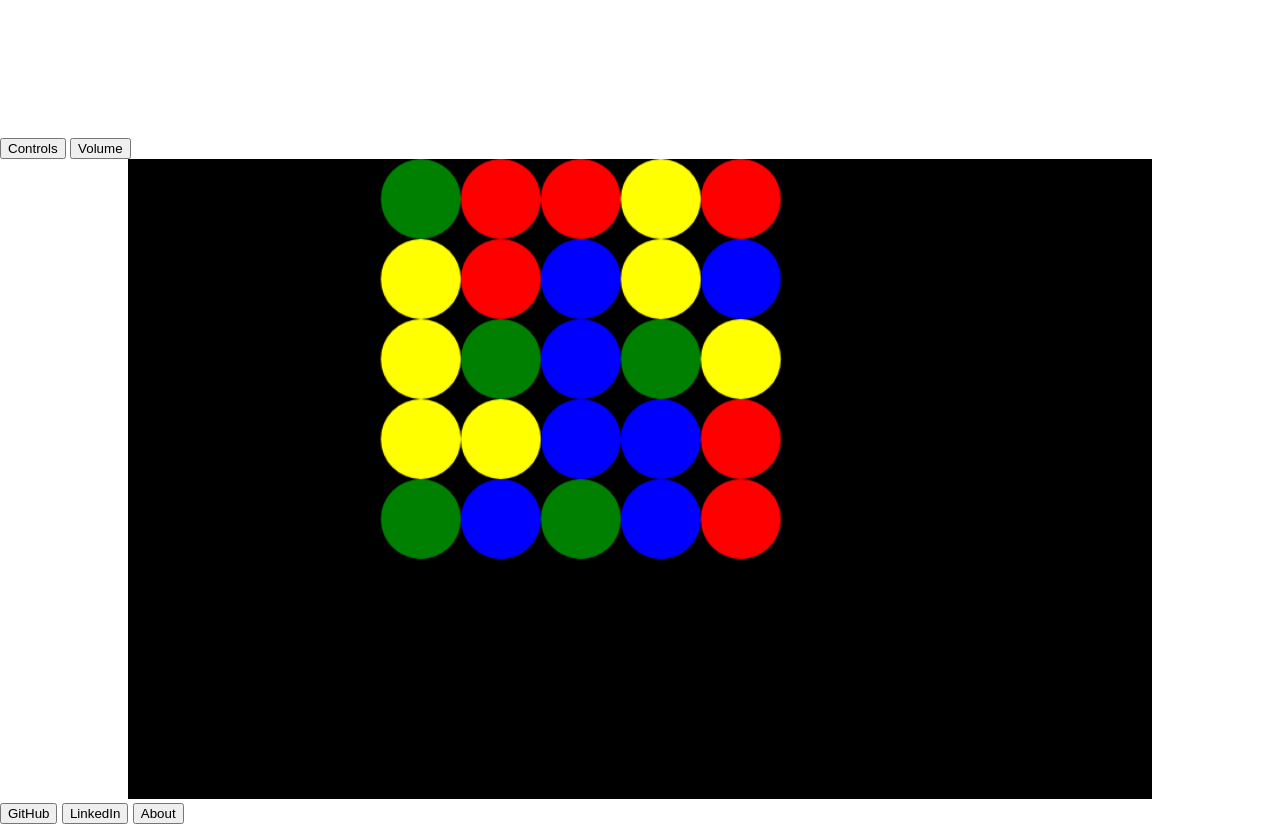
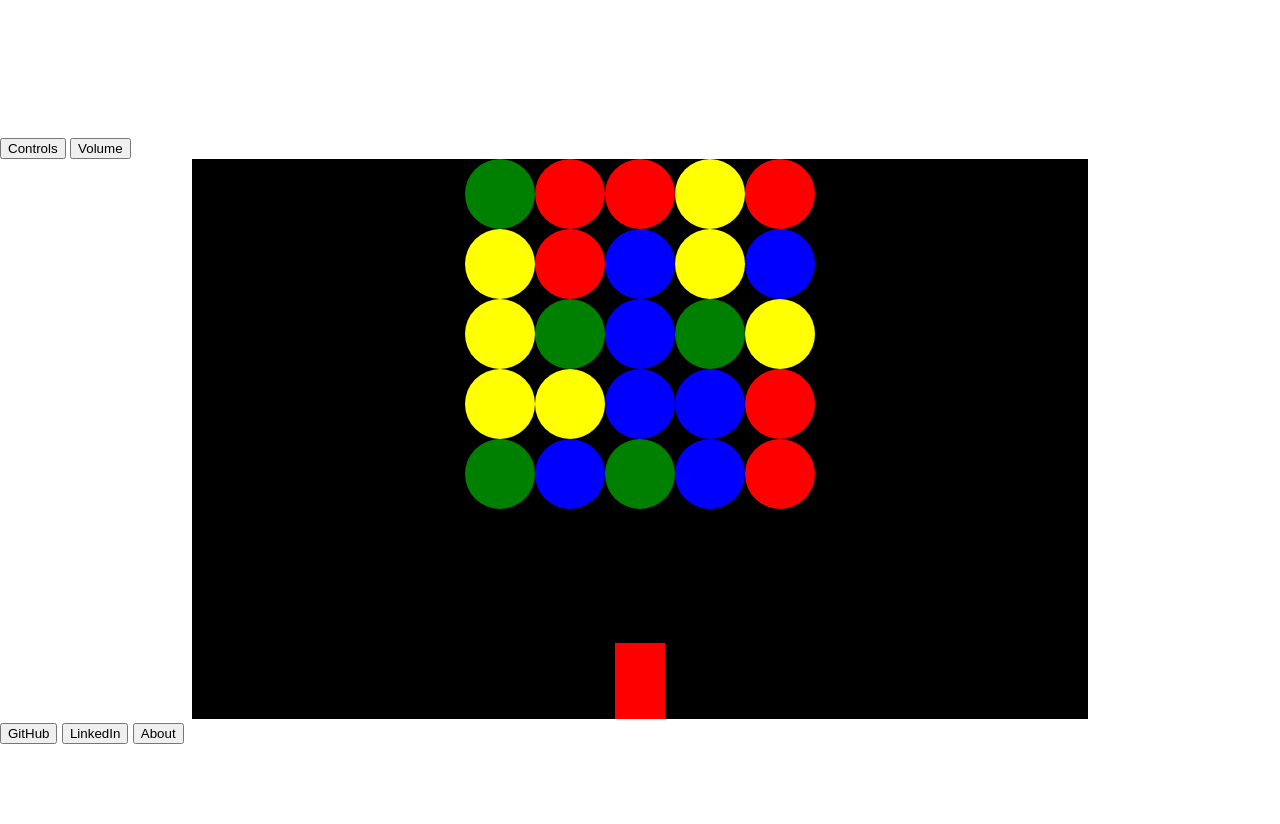
Before and after one commit to luqven/ThreeRunner, a website built with webpack: page index.html in a window 1280 px wide. After the commit the page ends 800 px from the top, so only its background shows below. Built offline with Linux system fonts and the light colour scheme.

Commit message:
add math util and fix rendering positions

```diff
--- a/src/cannon.js
+++ b/src/cannon.js
@@ -1,14 +1,52 @@
 // cannon.js
 // export Cannon class
+import { Util } from "./utils/globals";
 
 export class Cannon {
   constructor(props) {
     this.canvas = props.canvas;
     this.ctx = props.canvas.ctx;
-    this.x = 0;
-    this.y = 0;
-    this.width = 10;
-    this.height = 40;
+    this.width = 50;
+    this.height = 80;
+    this.x = props.canvas.width / 2 - this.width / 2;
+    this.y = props.canvas.height - this.height;
     this.color = "brown";
   }
+
+  init() {
+    this.render();
+  }
+
+  update(mouseX, mouseY) {
+    let angle = this.mousePosToDegrees(mouseX, mouseY);
+    this.ctx.save();
+    this.ctx.rotate(angle);
+    this.render();
+    this.ctx.restore();
+  }
+
+  mousePosToDegrees(mouseX, mouseY) {
+    let centerX = this.canvas.width / 2;
+    let centerY = this.canvas.height;
+    let centerPoint = [centerX, centerY];
+    let currentPoint = [mouseX, mouseY];
+    let midpoint;
+    // determine which side of the board mouse is on
+    if (mouseX < centerX) {
+      midpoint = [centerX - centerX / 2, centerY];
+    } else if (mouseX > centerX) {
+      midpoint = [centerX + centerX / 2, centerY];
+    }
+
+    let angle = Util.arcTangent(midpoint[0], midpoint[1], mouseX, mouseY);
+    return angle;
+  }
+
+  render() {
+    this.ctx.beginPath();
+    this.ctx.rect(this.x, this.y, this.width, this.height);
+    this.ctx.fillStyle = "#FF0000";
+    this.ctx.fill();
+    this.ctx.closePath();
+  }
 }
--- a/src/gameBoard.js
+++ b/src/gameBoard.js
@@ -18,15 +18,16 @@ export class Board {
   }
   // make 2d array of row / cols
   populateBoard() {
-    let startX = this.canvas.width / 5.5;
-    let startY = -35;
+    let bubbleDiameter = 70;
+    let startX = this.canvas.width / 2 - bubbleDiameter * 2;
+    let startY = -bubbleDiameter / 2;
     let gap = 70;
     let currentX = startX;
     let currentY = startY;
-    for (let i = 1; i < this.rows + 1; i++) {
+    for (let i = 0; i < this.rows; i++) {
       let row = [];
       currentY += gap;
-      for (let j = 1; j < this.cols + 1; j++) {
+      for (let j = 0; j < this.cols; j++) {
         let bubbleX = currentX + j * gap;
         let bubbleY = currentY;
         let newBubble = new Bubble({
@@ -39,7 +40,6 @@ export class Board {
         });
         newBubble.setCoordinates(bubbleX, bubbleY);
         row.push(newBubble);
-        console.log(newBubble.getCoordinates());
       }
       this.board.push(row);
     }
--- a/src/index.js
+++ b/src/index.js
@@ -2,6 +2,7 @@
 import { Util } from "./utils/globals";
 import { Canvas } from "./utils/canvas";
 import { Board } from "./gameBoard";
+import { Cannon } from "./cannon";
 document.addEventListener("DOMContentLoaded", () => {
   console.log("webpack is running...");
   console.log("DOM fully loaded and parsed");
@@ -12,14 +13,19 @@ document.addEventListener("DOMContentLoaded", () => {
     container: document.getElementById("gameContainer"),
     objects: []
   });
+  // save the mouse position on the canvas on mouse move
+  canvas.onMouseMove();
   // create the game board
   const board = new Board({ canvas: canvas });
   board.init();
-  // create the player
-
+  // create the cannon
+  const cannon = new Cannon({ canvas: canvas });
+  cannon.init();
+  // render the canvas
   const draw = () => {
     window.requestAnimationFrame(draw);
     // handle game logic
+    // cannon.update(canvas.mousePos.x, canvas.mousePos.y);
     canvas.render();
   };
 
--- a/src/utils/canvas.js
+++ b/src/utils/canvas.js
@@ -33,7 +33,8 @@ export class Canvas {
     // console.log("watching mouse movements");
     this.container.addEventListener("mousemove", e => {
       this.mousePos.x = e.offsetX;
-      this.mousePos.y = e.offsetY / 1.2;
+      // this.mousePos.y = e.offsetY / 1.2;
+      this.mousePos.y = e.offsetY;
     });
     // console.log(this.mousePos);
   }
--- a/src/utils/globals.js
+++ b/src/utils/globals.js
@@ -7,6 +7,15 @@ export const Util = {
   },
   getRandomFraction: function(min, max) {
     return Math.random() * (max - min) + min;
+  },
+  arcTangent: function angle(cx, cy, ex, ey) {
+    // based off answers to:
+    // https://stackoverflow.com/questions/9614109/how-to-calculate-an-angle-from-points
+    let dy = ey - cy;
+    let dx = ex - cx;
+    let theta = Math.atan2(dy, dx); // range (-PI, PI]
+    theta *= 180 / Math.PI; // radians to degrees, range (-180, 180]
+    return theta;
   },
   // shim layer with setTimeout fallback based on work by Paul Irish
   requestAnimFrame: (function() {
--- a/styles/game.css
+++ b/styles/game.css
@@ -13,8 +13,6 @@ body {
 
 #gameCanvas {
   background-color: black;
-  height: 50vw;
-  width: 80vw;
   margin: auto;
   align-content: center;
 }
```
Also changed, not shown: dist/main.js.
